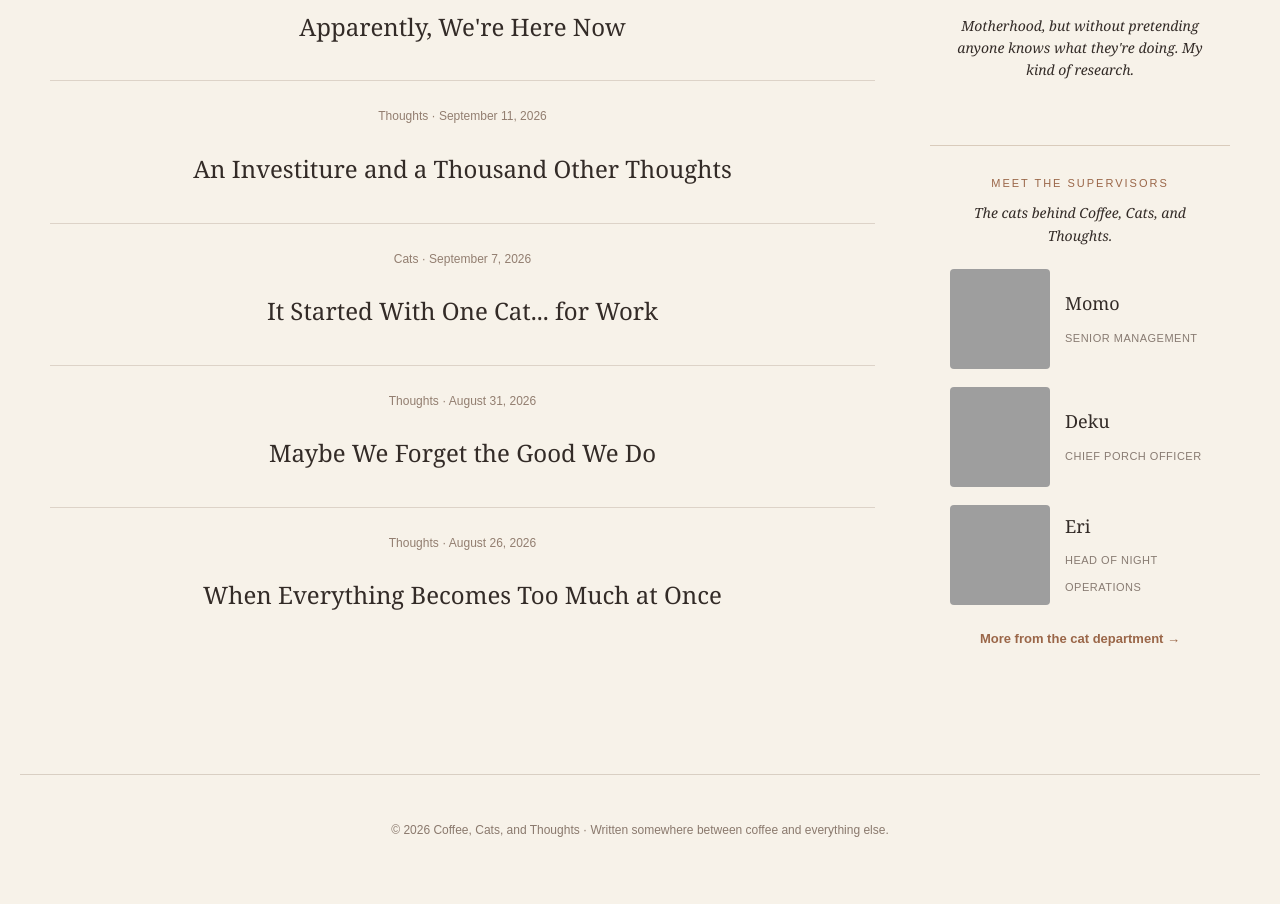
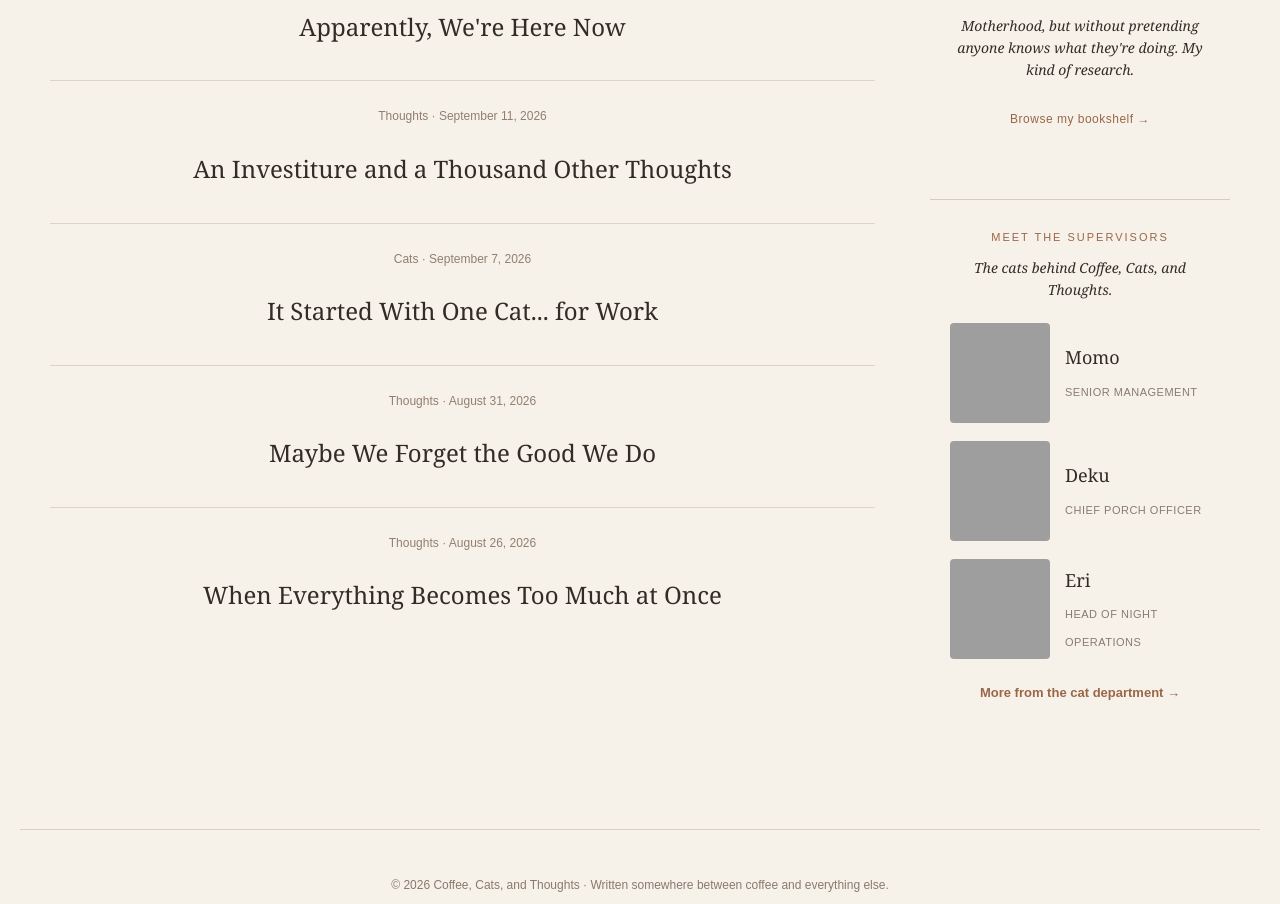
Before and after one commit to coffeecatsandthoughts/coffee-cats-and-thoughts, an Eleventy site: page index.html in a window 1280 px wide. Shown: the part 1386-2290 px from the top of the page. Built offline with nearby package versions, Linux system fonts and the light colour scheme; Eleventy itself is replaced by a stand-in of ours; files that its build step writes are made by us from their sources; grey boxes are pictures that could not be loaded.

Commit message:
Update index.html

```diff
--- a/index.html
+++ b/index.html
@@ -430,6 +430,12 @@
   Motherhood, but without pretending anyone knows what they're doing. My kind of research.
 </p>
 
+<p style="text-align: center; margin: 22px 0 5px;">
+  <a href="/bookshelf/" style="color: #9a6648; font-family: Arial, sans-serif; font-size: 12px; text-decoration: none; letter-spacing: 0.5px;">
+    Browse my bookshelf →
+  </a>
+</p>
+
 </div>
    <div class="meet-supervisors">
   <div class="sidebar-label">Meet the Supervisors</div>
```
